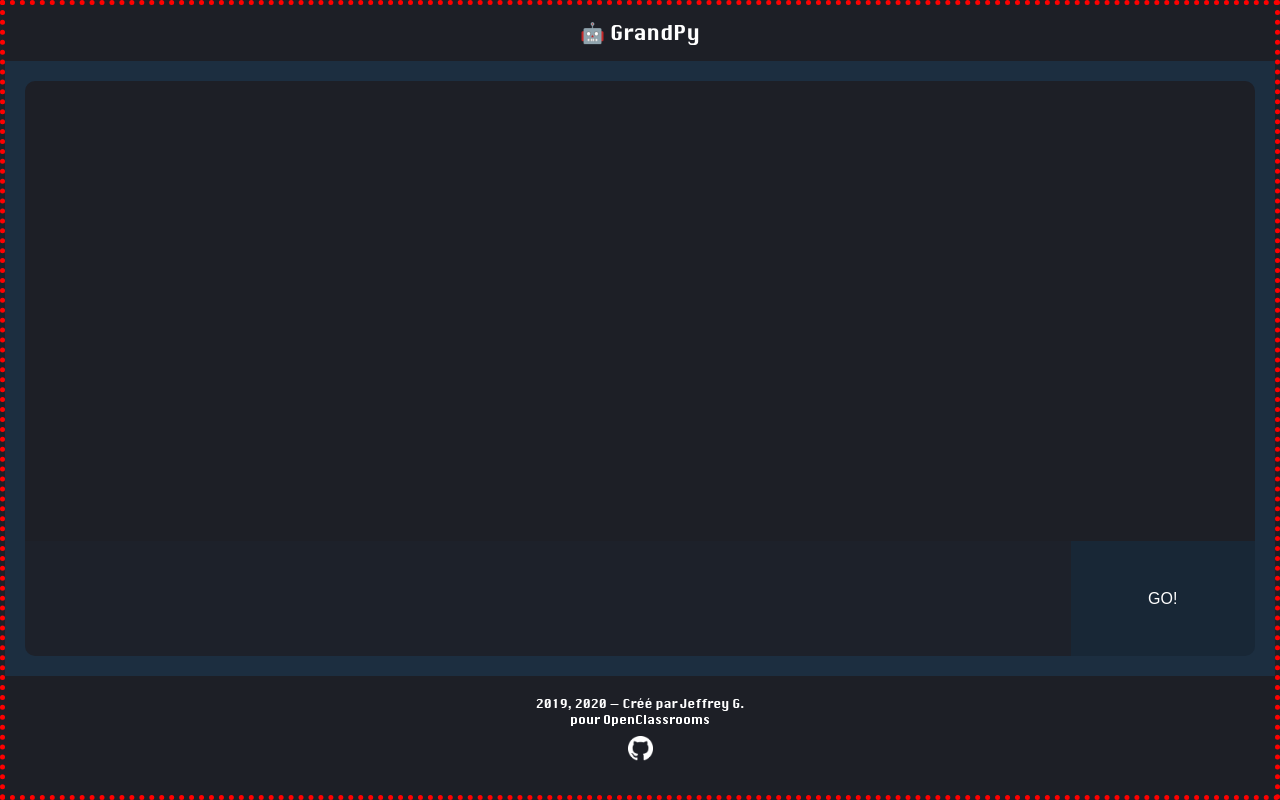
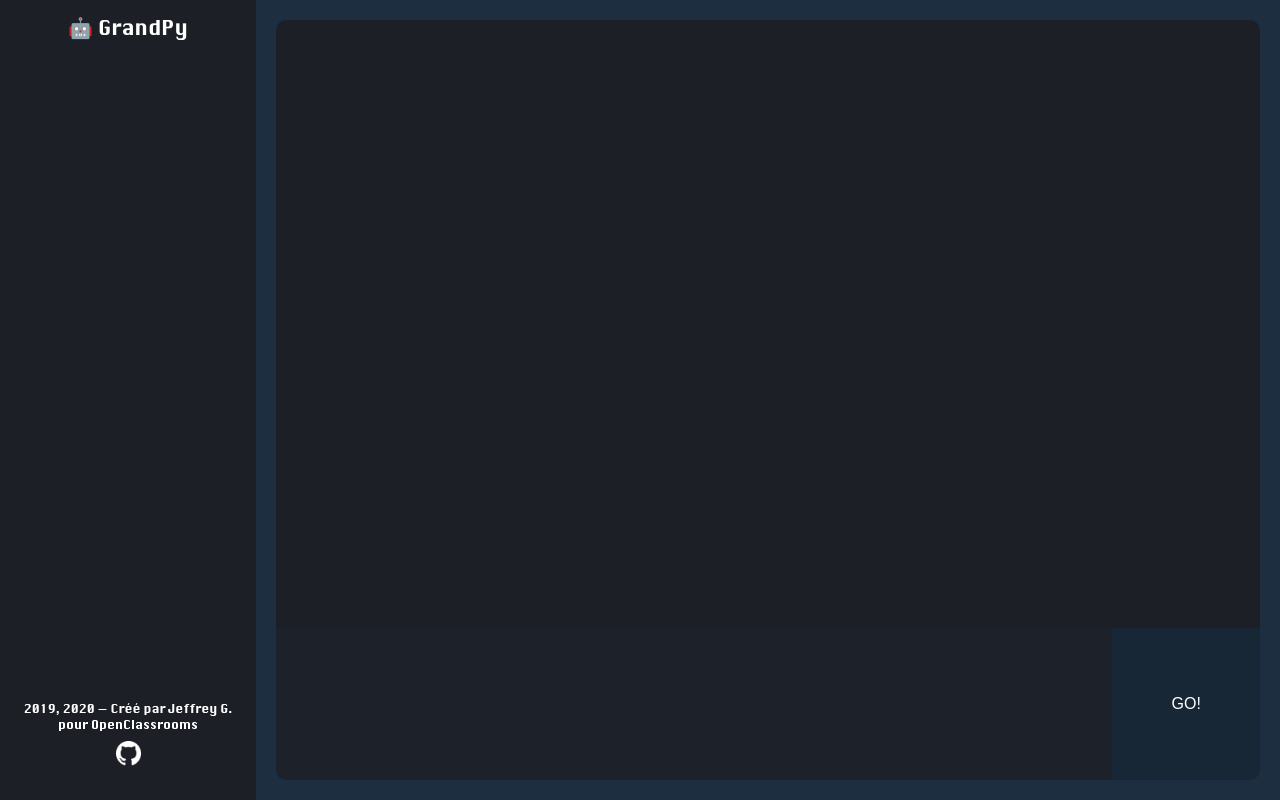
Before and after one commit to Ludophilia/P7v2, a Flask app: page / in a window 1280 px wide. Run offline with Flask 2, Linux system fonts and the light colour scheme; parts of the project's set-up code (start-up, migrations or seed data) failed here and were passed over; some libraries are stand-ins or nearby versions.

Commit message:
Modifie le layout pour la version desktop

```diff
--- a/app/static/css/style.css
+++ b/app/static/css/style.css
@@ -1,5 +1,5 @@
 
-/* Customized style written exclusively for you */
+/* Customized tailor-made stylesheet written exclusively for this very website */
 
 /* ############## Custom Fonts ############## */
 
@@ -12,27 +12,36 @@
 /* ############## Container ############## */
 
 body {
+    /* position: fixed; /* Really ?*/
     height: 100vh;
 
-    background-color: #1D1F26;
+    background-color: #fff; /* ou #1D1F26 */
 
-    border: red dotted 5px; /* A retirer */
+    /*border: red dotted 5px; /* A retirer */
     box-sizing: border-box;
 
     margin: 0px;
 }
 
 .my_container {
-    display: flex;
-    flex-direction: column;
-    justify-content: space-between;
+    display: grid;
 
+    grid-template-columns: 20fr 80fr;
+    grid-template-rows: 90fr 10fr;
+    grid-template-areas: "a b" "c b";
     height: 100%;
 }
 
 /* ############## Header ############## */
 
 header {
+
+    grid-area: a;
+
+    height: 100%;
+    width: 20vw;
+    box-sizing: border-box;
+
     text-align: center;
 
     background-color:#1D1F26;
@@ -57,6 +66,13 @@ header {
 /* ############## Footer ############## */
 
 footer {
+
+    grid-area: c;
+
+    height: 100%;
+    width: 20vw;
+    box-sizing: border-box;
+
     font-family: krungthep, downloaded-krungthep;
     font-size: 12px;
     text-align: center;
@@ -75,7 +91,11 @@ footer {
 /* ############## Chat ############## */
 
 #chat_window {
-    height: 80%; /* 80vh ? */
+
+    grid-area: b;
+
+    height: 100%; /* 80vh ? */
+    width: 80vw;
 
     background-color: #1C2E40;
 
```
